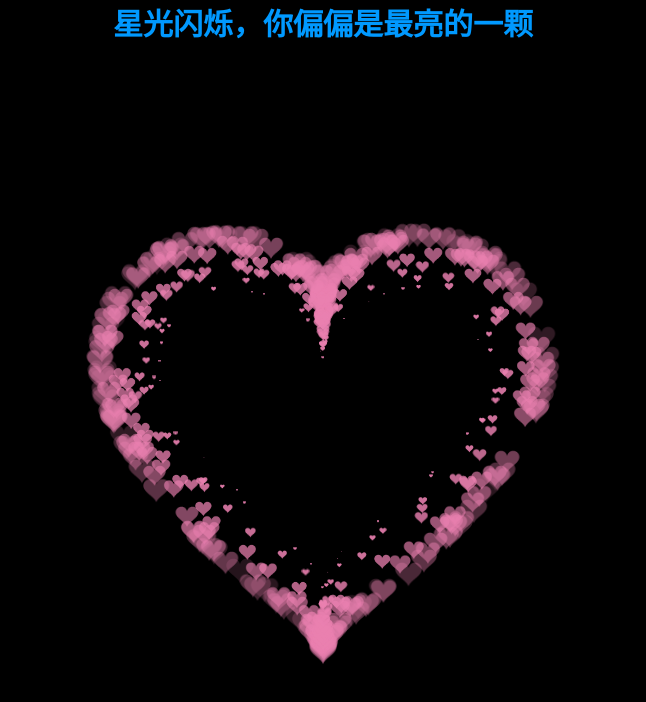
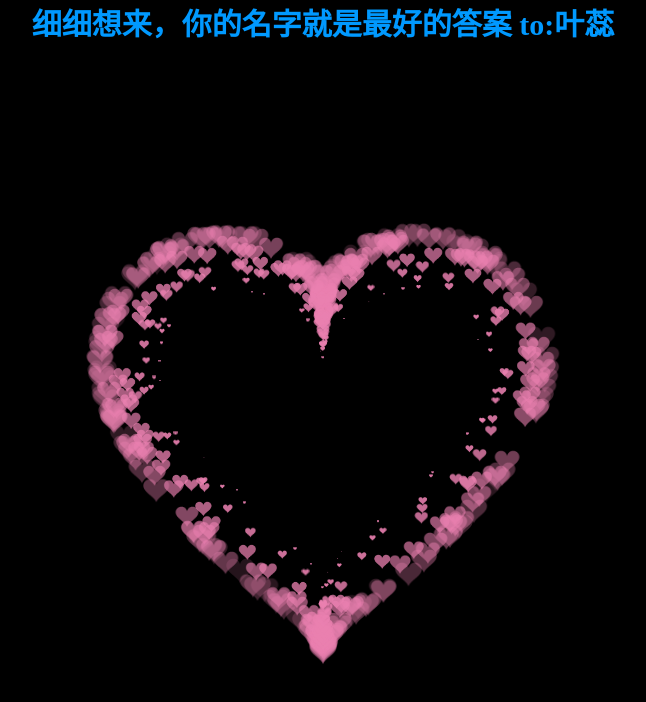
Before and after one commit to shmily-xx/love-heart, a plain HTML site: page index.html in a window 1280 px wide. Shown: the whole page, without its empty margins (317-963 px from the left). Drawn offline with Linux system fonts and the light colour scheme.

Commit message:
Update index.html

```diff
--- a/index.html
+++ b/index.html
@@ -65,7 +65,7 @@
     <body>
         <div id="outside" class="outside">
             <div id="inside" class="inside" style="width: 0px;text-align: center;">
-               星光闪烁，你偏偏是最亮的一颗
+               细细想来，你的名字就是最好的答案   to:叶蕊
             </div>
         </div>
     </body>
```
